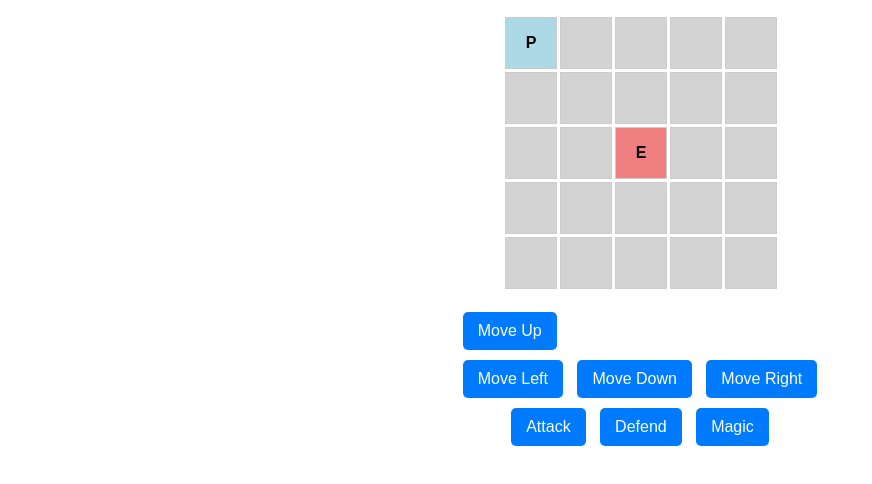
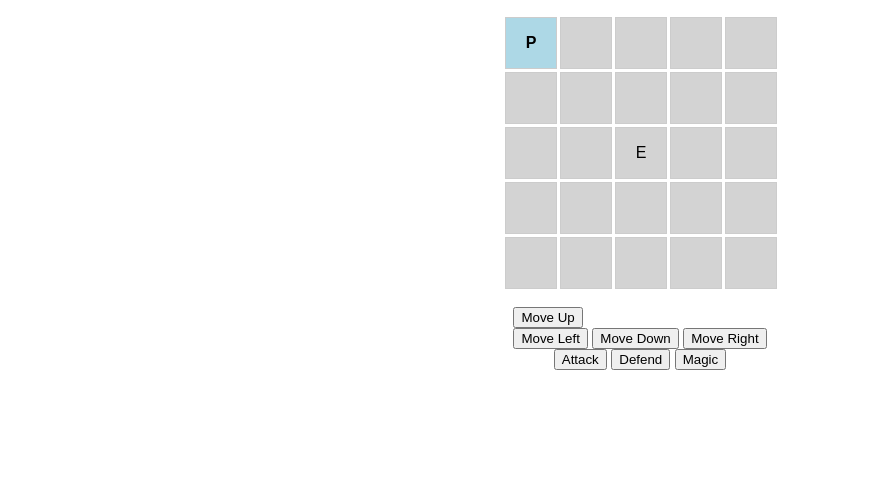
Before and after one commit to Nat20-kickstarter/Gladiator, a plain HTML site: page index.html in a window 1280 px wide. Shown: the part 178-662 px from the top of the page, without its empty margins (0-872 px from the left). Drawn offline with Linux system fonts and the light colour scheme.

Commit message:
Update styles.css

```diff
--- a/styles.css
+++ b/styles.css
@@ -37,22 +37,4 @@ body {
 }
 
 .enemy {
-    background-color: lightcoral;
-    font-weight: bold;
-}
-
-button {
-    margin: 5px;
-    padding: 10px 15px;
-    font-size: 16px;
-    cursor: pointer;
-    border: none;
-    border-radius: 5px;
-    background-color: #007bff;
-    color: white;
-    transition: background-color 0.3s;
-}
-
-button:hover {
-    background-color: #0056b3;
-}
+    background-color
```
